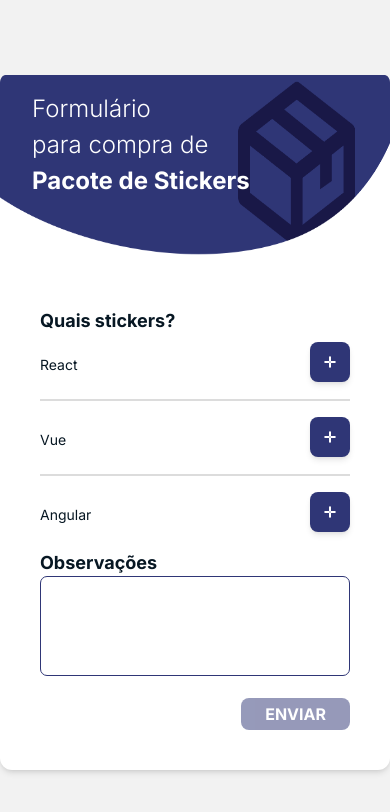
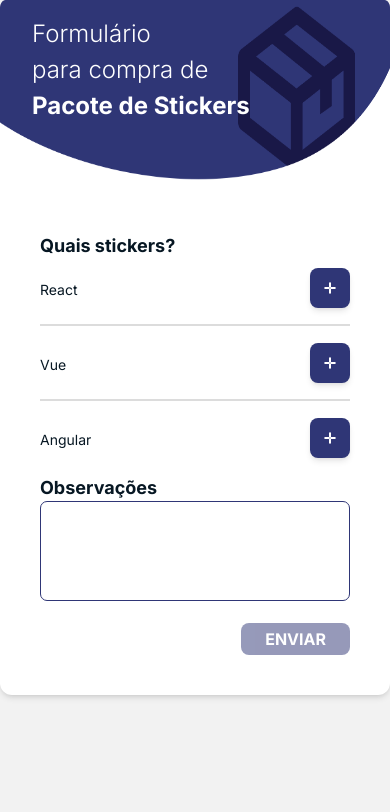
Before and after one commit to DouglasFantoni/sticker-buyer, a Next.js app: page / in a window 390 px wide. Shown: the top 812 px of the page. Built offline with nearby package versions, Linux system fonts and the light colour scheme.

Commit message:
Otimizando componentes, adicionando tailwind variants

```diff
--- a/app/(routes)/page.tsx
+++ b/app/(routes)/page.tsx
@@ -4,8 +4,8 @@ import StickerForm from './_formPage/_form/StickerForm';
 
 export default function Home() {
 	return (
-		<main className="w-full h-screen flex items-center justify-center bg-CL_WHITE">
-			<div className="container mx-auto max-w-screen-sm card">
+		<main className={'w-full h-screen bg-CL_WHITE block sm:flex sm:items-center sm:justify-center'}>
+			<div className="container mx-auto max-w-[550px] card">
 				<Card>
 					<div className="block h-[180px]  w-full relative">
 						<HeaderImage />
--- a/app/_components/text/Label.tsx
+++ b/app/_components/text/Label.tsx
@@ -1,9 +1,14 @@
-import {HTMLProps} from 'react';
+import {ComponentProps} from 'react';
 
-interface ILabel extends HTMLProps<HTMLLabelElement> {
+// interface ILabel extends HTMLProps<HTMLLabelElement> {
+interface ILabel extends ComponentProps<'label'> {
 	children: React.ReactNode;
 }
 
-export default function Label({children}: ILabel) {
-	return <label className="font-bold text-CL_BLACK text-base   mt-3 mb-2">{children}</label>;
+export default function Label({children, ...props}: ILabel) {
+	return (
+		<label className="font-bold text-CL_BLACK text-base mt-3 mb-2" {...props}>
+			{children}
+		</label>
+	);
 }
--- a/app/_constants/theme.ts
+++ b/app/_constants/theme.ts
@@ -14,7 +14,7 @@ export const CL_GRAY_LIGHT = '#DDE3E9;';
 export const CL_GRAY_DARK = '#555555';
 export const CL_GRAY = '#dcdcdc';
 
-export const CL_GRAY_GREEN = '#00C57C';
+export const CL_GREEN_DARK = '#005133';
 
 export const CL_RED = '#F33232';
 export const CL_RED_LIGHT = '#F59393';
@@ -29,7 +29,7 @@ export const THEME_COLORS = {
 	CL_GRAY_LIGHT,
 	CL_GRAY_DARK,
 	CL_GRAY,
-	CL_GRAY_GREEN,
+	CL_GREEN_DARK,
 	CL_RED,
 	CL_RED_LIGHT,
 };
--- a/package.json
+++ b/package.json
@@ -13,7 +13,8 @@
     "next": "latest",
     "react": "latest",
     "react-dom": "latest",
-    "react-hook-form": "^7.46.2"
+    "react-hook-form": "^7.46.2",
+    "tailwind-variants": "^0.1.14"
   },
   "devDependencies": {
     "@types/node": "latest",
--- a/tailwind.config.ts
+++ b/tailwind.config.ts
@@ -2,8 +2,10 @@ import type {Config} from 'tailwindcss';
 import {FS_2, FS_3, FS_4, THEME_COLORS} from './app/_constants/theme';
 
 const withMT = require('@material-tailwind/react/utils/withMT');
+const {withTV} = require('tailwind-variants/transformer');
 
-const config: Config = withMT({
+const config: Config = withTV(
+	withMT({
 		content: ['./pages/**/*.{js,ts,jsx,tsx,mdx}', './components/**/*.{js,ts,jsx,tsx,mdx}', './app/**/*.{js,ts,jsx,tsx,mdx}'],
 		theme: {
 			// extend: {
@@ -46,5 +48,6 @@ const config: Config = withMT({
 			// },
 		},
 		plugins: [],
-});
+	})
+);
 export default config;
```
Also changed, not shown: 1 other file (tests, documents, lock files or other folders). Lines whose indentation alone changed are shown as unchanged.
